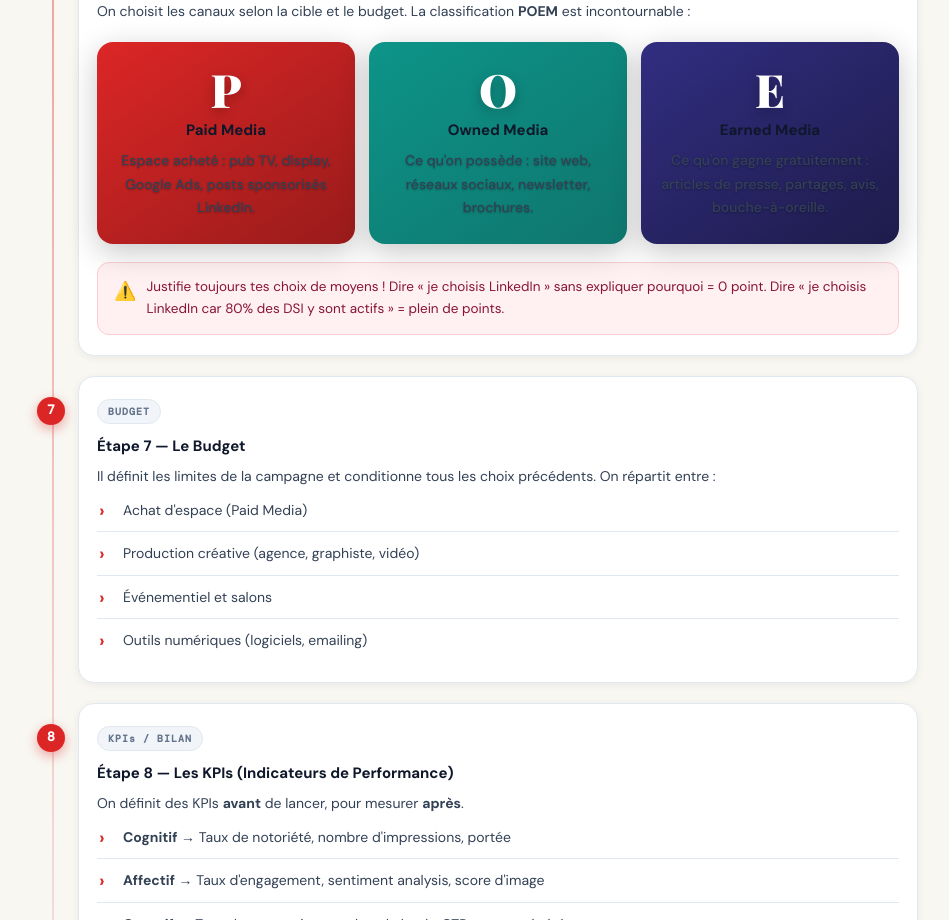
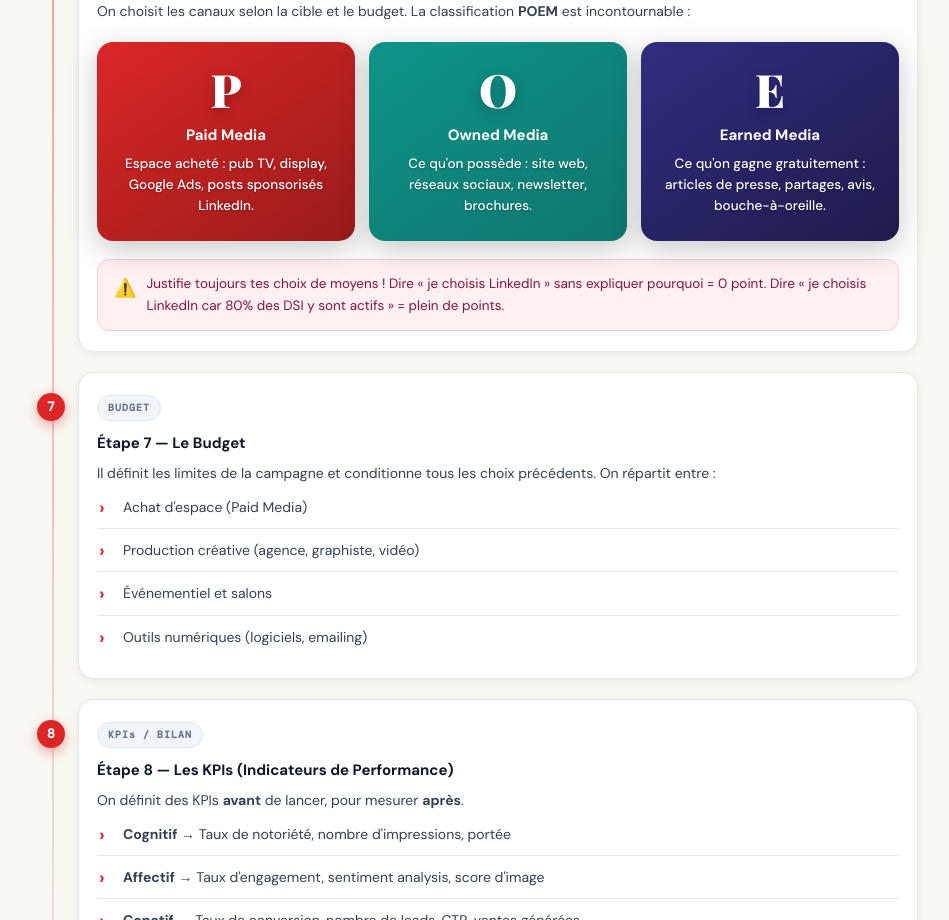
Before and after one commit to tharsananarul/bts-com-bloc01, a React (Vite) app: page / in a window 1280 px wide. Shown: the part 3160-4080 px from the top of the page, without its empty margins (162-1111 px from the left). Built offline with nearby package versions, Linux system fonts and the light colour scheme.

Commit message:
fix: resolve CSS specificity issue overriding poem card text colors

```diff
--- a/src/components/sections/PoemGrid.tsx
+++ b/src/components/sections/PoemGrid.tsx
@@ -12,8 +12,8 @@ export default function PoemGrid() {
       {CARDS.map(({ cls, letter, title, desc }) => (
         <div key={title} className={`${styles.card} ${cls}`}>
           <div className={styles.letter}>{letter}</div>
-          <h4 className={styles.title}>{title}</h4>
-          <p className={styles.desc}>{desc}</p>
+          <div className={styles.title}>{title}</div>
+          <div className={styles.desc}>{desc}</div>
         </div>
       ))}
     </div>
```
Also changed, not shown: 3 other files (tests, documents, lock files or other folders).
